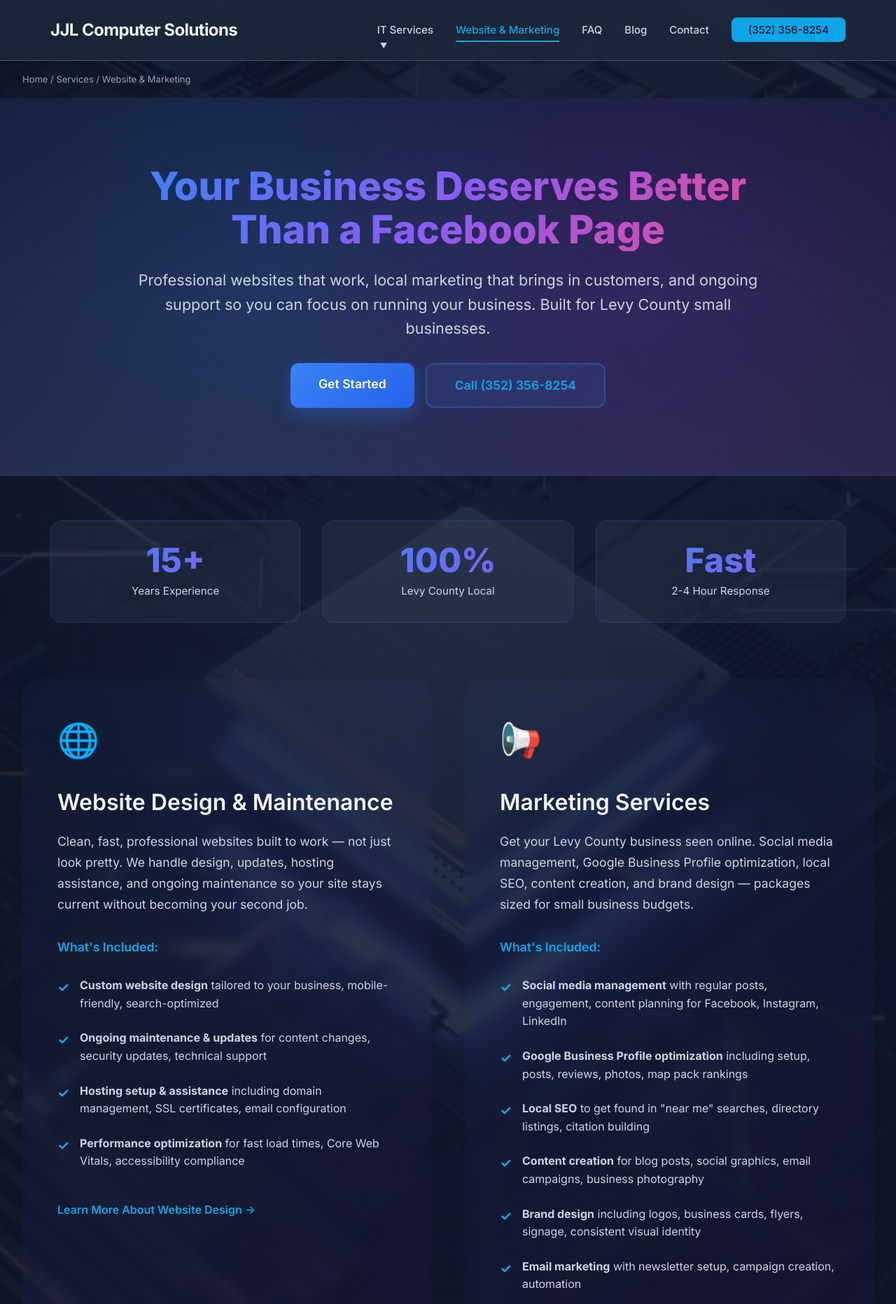
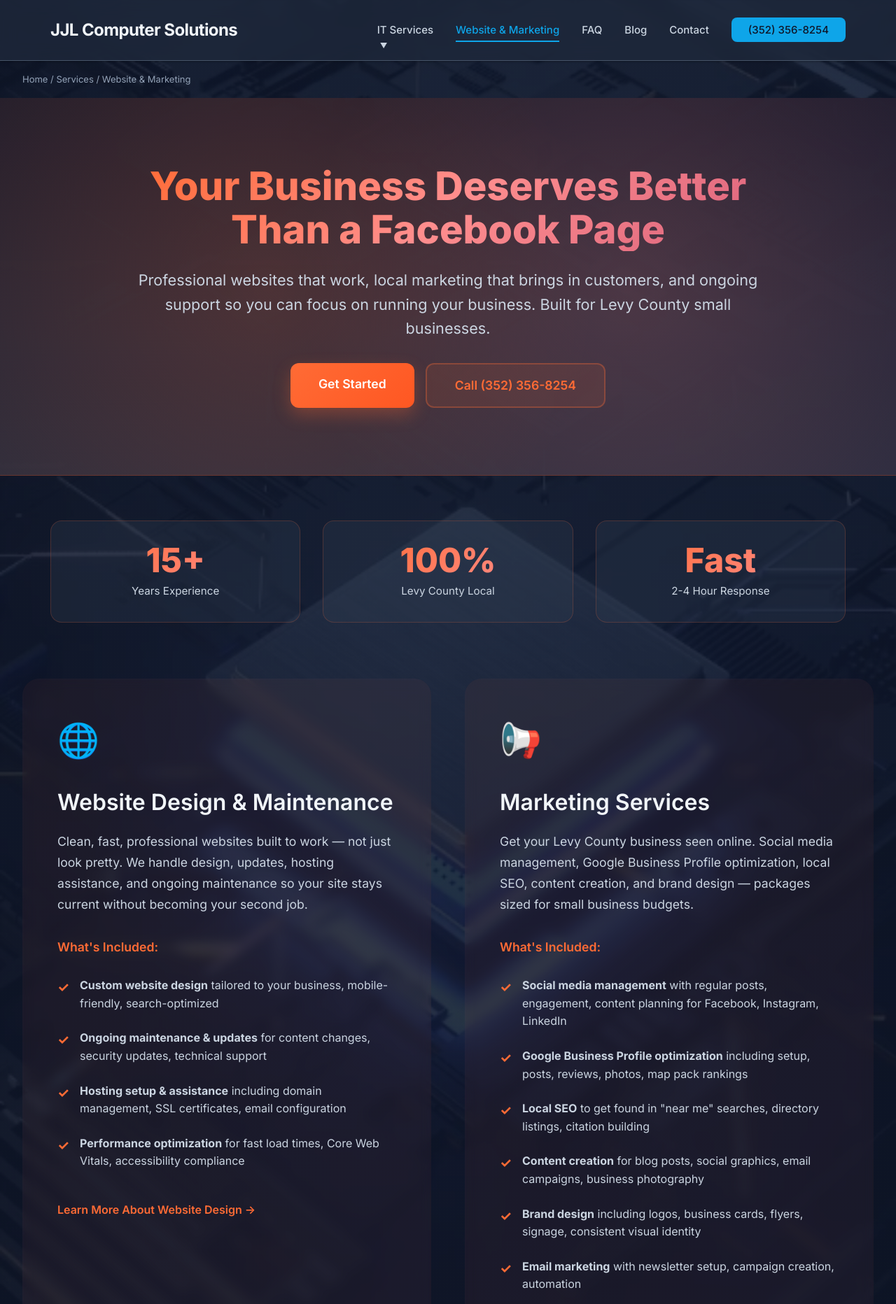
Before and after one commit to jjlsolutions-32626/jjlsolutions-website, a plain HTML site: page services/website-marketing.html in a window 1280 px wide. Shown: the top 1864 px of the page at 70% size. Drawn offline with Linux system fonts and the light colour scheme.

Commit message:
Replace tech blue colors with warm sunset gradient
Changed color scheme from blue/purple to warm sunset gradient
(orange → coral/pink → mauve) to better reflect creative marketing
services rather than technical IT services.

Color replacements:
- Primary: #FF6B35 (vibrant orange)
- Mid: #FF8E8E (coral pink)
- Accent: #DA627D (mauve purple)

Updated throughout:
- Hero headline gradient
- Hero background overlays
- Primary/secondary button colors
- Stat card numbers and borders
- Service card backgrounds and hover borders
- Checkmark bullets and headings
- Benefit card left borders
- Team callout box
- FAQ cards
- Final CTA section

The warm sunset palette creates an energetic, creative, Florida-coastal
feel more appropriate for marketing services than the original tech blue.

Co-Authored-By: Claude Sonnet 4.5 <noreply@anthropic.com>

```diff
--- a/services/website-marketing.html
+++ b/services/website-marketing.html
@@ -37,12 +37,12 @@
     <style>
         /* Landing Page Specific Styles */
         .landing-hero {
-            background: linear-gradient(135deg, rgba(59, 130, 246, 0.1) 0%, rgba(147, 51, 234, 0.1) 100%),
+            background: linear-gradient(135deg, rgba(255, 107, 53, 0.1) 0%, rgba(218, 98, 125, 0.1) 100%),
                         linear-gradient(rgba(15, 23, 42, 0.95), rgba(30, 41, 59, 0.95));
             padding: 6rem 2rem;
             text-align: center;
             margin-bottom: 4rem;
-            border-bottom: 1px solid rgba(59, 130, 246, 0.3);
+            border-bottom: 1px solid rgba(255, 107, 53, 0.3);
             position: relative;
             overflow: hidden;
         }
@@ -54,8 +54,8 @@
             left: 0;
             right: 0;
             bottom: 0;
-            background: radial-gradient(circle at 30% 50%, rgba(59, 130, 246, 0.15) 0%, transparent 50%),
-                        radial-gradient(circle at 70% 50%, rgba(147, 51, 234, 0.15) 0%, transparent 50%);
+            background: radial-gradient(circle at 30% 50%, rgba(255, 107, 53, 0.15) 0%, transparent 50%),
+                        radial-gradient(circle at 70% 50%, rgba(255, 142, 142, 0.15) 0%, transparent 50%);
             pointer-events: none;
         }
 
@@ -71,7 +71,7 @@
             font-weight: 800;
             line-height: 1.1;
             margin-bottom: 1.5rem;
-            background: linear-gradient(135deg, #3b82f6 0%, #8b5cf6 50%, #ec4899 100%);
+            background: linear-gradient(135deg, #FF6B35 0%, #FF8E8E 50%, #DA627D 100%);
             -webkit-background-clip: text;
             -webkit-text-fill-color: transparent;
             background-clip: text;
@@ -92,7 +92,7 @@
         }
 
         .btn-primary {
-            background: linear-gradient(135deg, #3b82f6 0%, #2563eb 100%);
+            background: linear-gradient(135deg, #FF6B35 0%, #FF5722 100%);
             color: white;
             padding: 1rem 2.5rem;
             border-radius: 0.75rem;
@@ -101,17 +101,17 @@
             text-decoration: none;
             display: inline-block;
             transition: transform 0.2s, box-shadow 0.2s;
-            box-shadow: 0 10px 25px rgba(59, 130, 246, 0.3);
+            box-shadow: 0 10px 25px rgba(255, 107, 53, 0.3);
         }
 
         .btn-primary:hover {
             transform: translateY(-2px);
-            box-shadow: 0 15px 35px rgba(59, 130, 246, 0.4);
+            box-shadow: 0 15px 35px rgba(255, 107, 53, 0.4);
         }
 
         .btn-secondary {
-            background: rgba(59, 130, 246, 0.1);
-            color: var(--primary);
+            background: rgba(255, 107, 53, 0.1);
+            color: #FF6B35;
             padding: 1rem 2.5rem;
             border-radius: 0.75rem;
             font-weight: 600;
@@ -119,11 +119,11 @@
             text-decoration: none;
             display: inline-block;
             transition: background 0.2s;
-            border: 2px solid rgba(59, 130, 246, 0.3);
+            border: 2px solid rgba(255, 107, 53, 0.3);
         }
 
         .btn-secondary:hover {
-            background: rgba(59, 130, 246, 0.2);
+            background: rgba(255, 107, 53, 0.2);
         }
 
         /* Stats Section */
@@ -141,13 +141,13 @@
             padding: 2rem;
             background: rgba(51, 65, 85, 0.3);
             border-radius: 1rem;
-            border: 1px solid rgba(59, 130, 246, 0.2);
+            border: 1px solid rgba(255, 107, 53, 0.2);
         }
 
         .stat-number {
             font-size: 3rem;
             font-weight: 800;
-            background: linear-gradient(135deg, #3b82f6 0%, #8b5cf6 100%);
+            background: linear-gradient(135deg, #FF6B35 0%, #FF8E8E 100%);
             -webkit-background-clip: text;
             -webkit-text-fill-color: transparent;
             background-clip: text;
@@ -171,7 +171,7 @@
         }
 
         .service-card {
-            background: linear-gradient(135deg, rgba(59, 130, 246, 0.05) 0%, rgba(147, 51, 234, 0.05) 100%);
+            background: linear-gradient(135deg, rgba(255, 107, 53, 0.05) 0%, rgba(255, 142, 142, 0.05) 100%);
             border: 2px solid transparent;
             border-radius: 1.5rem;
             padding: 3rem;
@@ -189,7 +189,7 @@
             bottom: 0;
             border-radius: 1.5rem;
             padding: 2px;
-            background: linear-gradient(135deg, #3b82f6, #8b5cf6);
+            background: linear-gradient(135deg, #FF6B35, #FF8E8E);
             -webkit-mask: linear-gradient(#fff 0 0) content-box, linear-gradient(#fff 0 0);
             -webkit-mask-composite: xor;
             mask-composite: exclude;
@@ -199,7 +199,7 @@
 
         .service-card:hover {
             transform: translateY(-5px);
-            box-shadow: 0 20px 40px rgba(59, 130, 246, 0.2);
+            box-shadow: 0 20px 40px rgba(255, 107, 53, 0.2);
         }
 
         .service-card:hover::before {
@@ -227,7 +227,7 @@
 
         .service-card h4 {
             font-size: 1.1rem;
-            color: var(--primary);
+            color: #FF6B35;
             margin: 2rem 0 1rem;
             font-weight: 600;
         }
@@ -250,7 +250,7 @@
             content: '✓';
             position: absolute;
             left: 0;
-            color: var(--primary);
+            color: #FF6B35;
             font-weight: bold;
             font-size: 1.2rem;
         }
@@ -259,7 +259,7 @@
             display: inline-flex;
             align-items: center;
             gap: 0.5rem;
-            color: var(--primary);
+            color: #FF6B35;
             font-weight: 600;
             text-decoration: none;
             transition: gap 0.2s;
@@ -293,13 +293,13 @@
             background: rgba(51, 65, 85, 0.3);
             padding: 2.5rem;
             border-radius: 1rem;
-            border-left: 4px solid var(--primary);
+            border-left: 4px solid #FF6B35;
             transition: transform 0.2s, border-color 0.2s;
         }
 
         .benefit-card:hover {
             transform: translateX(5px);
-            border-color: #8b5cf6;
+            border-color: #FF8E8E;
         }
 
         .benefit-card h4 {
@@ -319,8 +319,8 @@
             max-width: 1200px;
             margin: 0 auto 5rem;
             padding: 3rem;
-            background: linear-gradient(135deg, rgba(236, 72, 153, 0.1) 0%, rgba(147, 51, 234, 0.1) 100%);
-            border: 2px solid rgba(236, 72, 153, 0.3);
+            background: linear-gradient(135deg, rgba(255, 142, 142, 0.1) 0%, rgba(218, 98, 125, 0.1) 100%);
+            border: 2px solid rgba(255, 142, 142, 0.3);
             border-radius: 1.5rem;
             margin-left: 2rem;
             margin-right: 2rem;
@@ -355,7 +355,7 @@
 
         .faq-item {
             background: rgba(51, 65, 85, 0.3);
-            border: 1px solid rgba(59, 130, 246, 0.2);
+            border: 1px solid rgba(255, 107, 53, 0.2);
             border-radius: 1rem;
             padding: 2rem;
             margin-bottom: 1.5rem;
@@ -363,8 +363,8 @@
         }
 
         .faq-item:hover {
-            border-color: rgba(59, 130, 246, 0.5);
-            box-shadow: 0 5px 20px rgba(59, 130, 246, 0.1);
+            border-color: rgba(255, 107, 53, 0.5);
+            box-shadow: 0 5px 20px rgba(255, 107, 53, 0.1);
         }
 
         .faq-item h4 {
@@ -386,9 +386,9 @@
             margin: 0 auto 5rem;
             padding: 4rem 2rem;
             text-align: center;
-            background: linear-gradient(135deg, rgba(59, 130, 246, 0.1) 0%, rgba(147, 51, 234, 0.1) 100%);
+            background: linear-gradient(135deg, rgba(255, 107, 53, 0.1) 0%, rgba(255, 142, 142, 0.1) 100%);
             border-radius: 2rem;
-            border: 2px solid rgba(59, 130, 246, 0.3);
+            border: 2px solid rgba(255, 107, 53, 0.3);
             margin-left: 2rem;
             margin-right: 2rem;
         }
```
